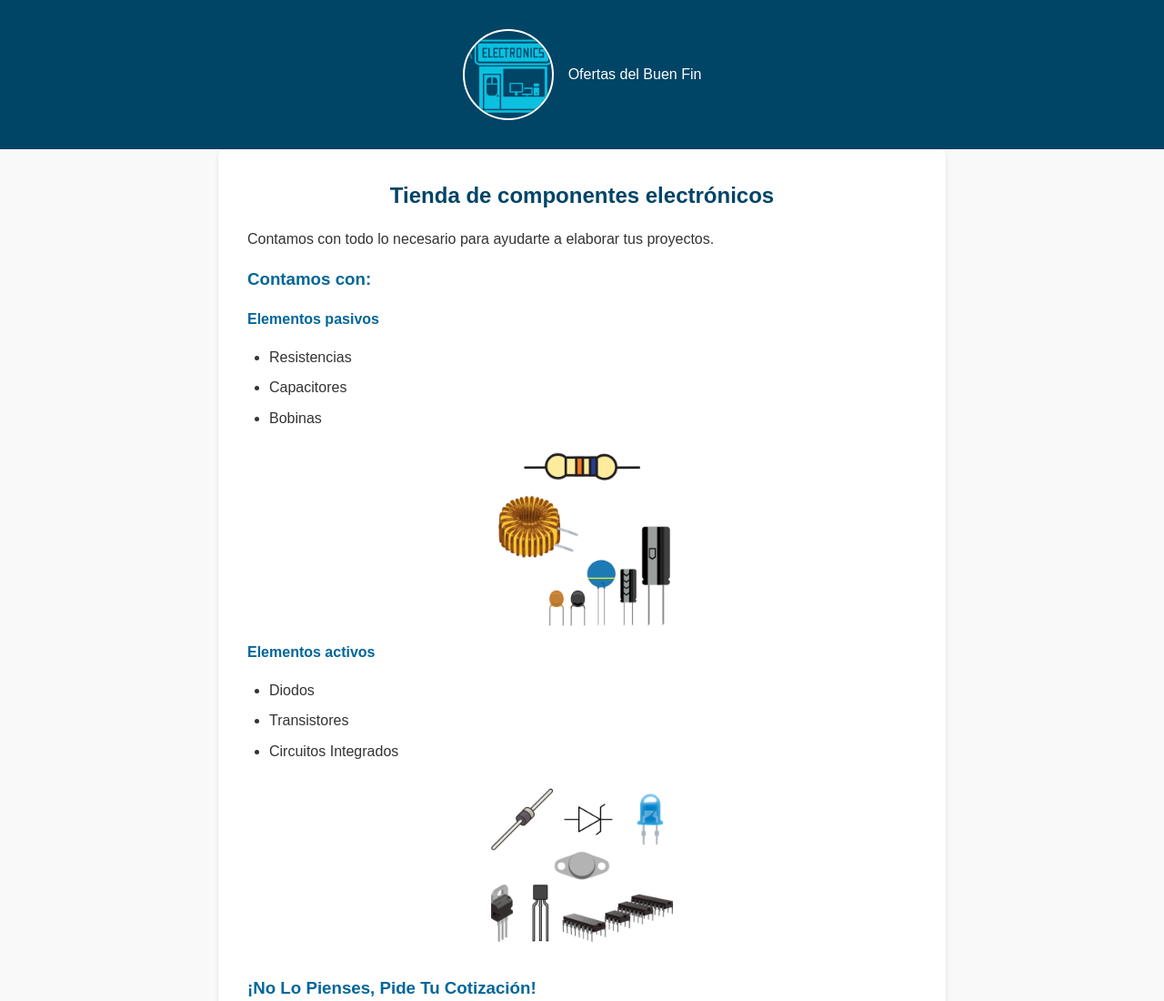
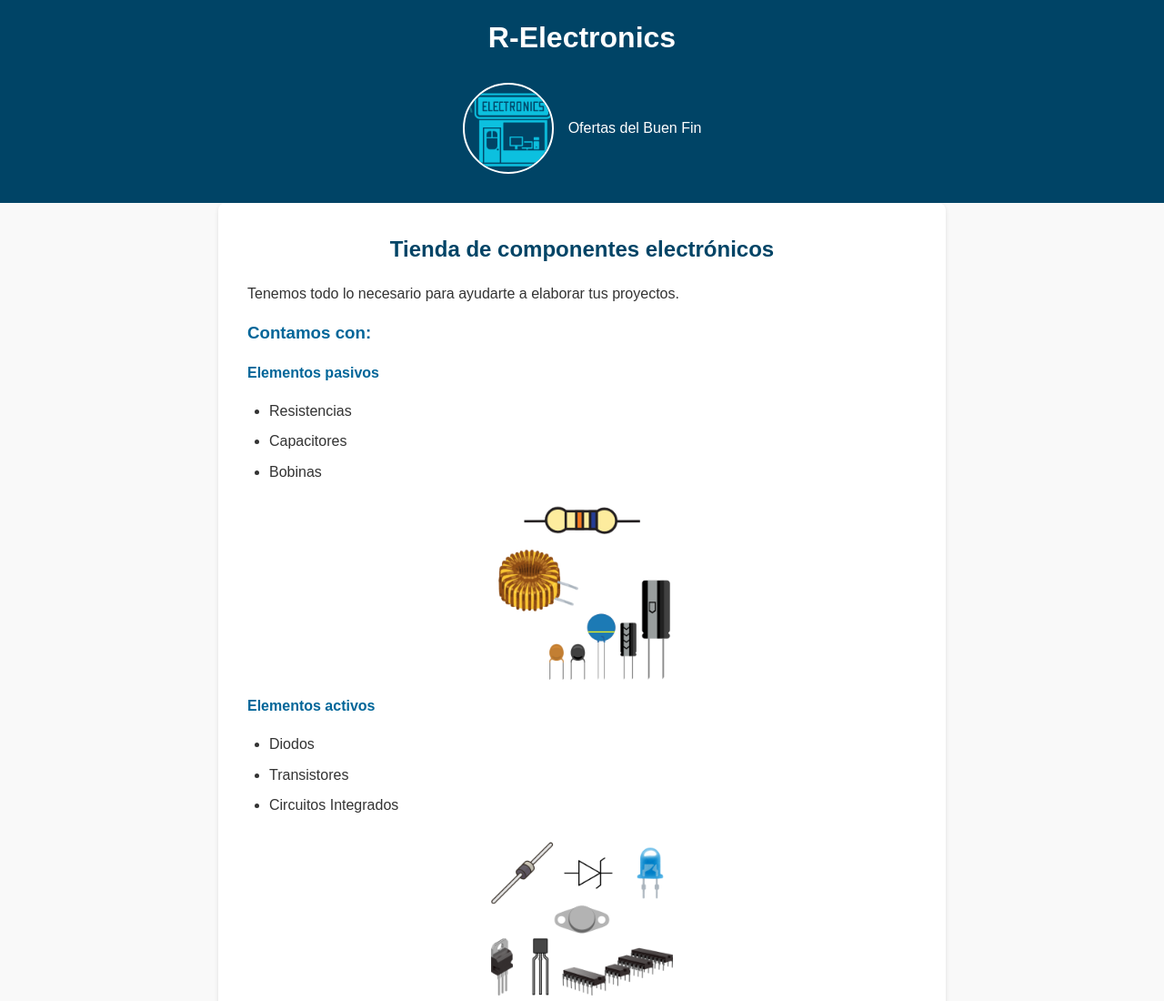
Before and after one commit to papacoco928/proyecto-modulo1, a plain HTML site: page index.html in a window 1280 px wide. Shown: the top 1100 px of the page at 91% size. Drawn offline with Linux system fonts and the light colour scheme.

```diff
--- a/index.html
+++ b/index.html
@@ -9,6 +9,7 @@
 <body>
 
     <header>
+        <h1>R-Electronics</h1>
         <nav>
             <a href="https://papacoco928.github.io/proyecto-modulo1/">
                 <img src="images/logo.png" alt="logo" width="100">
@@ -21,7 +22,7 @@
 
     <main>
         <h2>Tienda de componentes electrónicos</h2>
-        <p>Contamos con todo lo necesario para ayudarte a elaborar
+        <p>Tenemos todo lo necesario para ayudarte a elaborar
         tus proyectos.</p>
         <div>
             <h3>Contamos con:</h3>
@@ -97,7 +98,9 @@
                     rows="20"
                     cols="100"
                 ></textarea>
+
                 <button type="submit">Enviar</button>
+
             </form>
         </div>
     </main>
```
